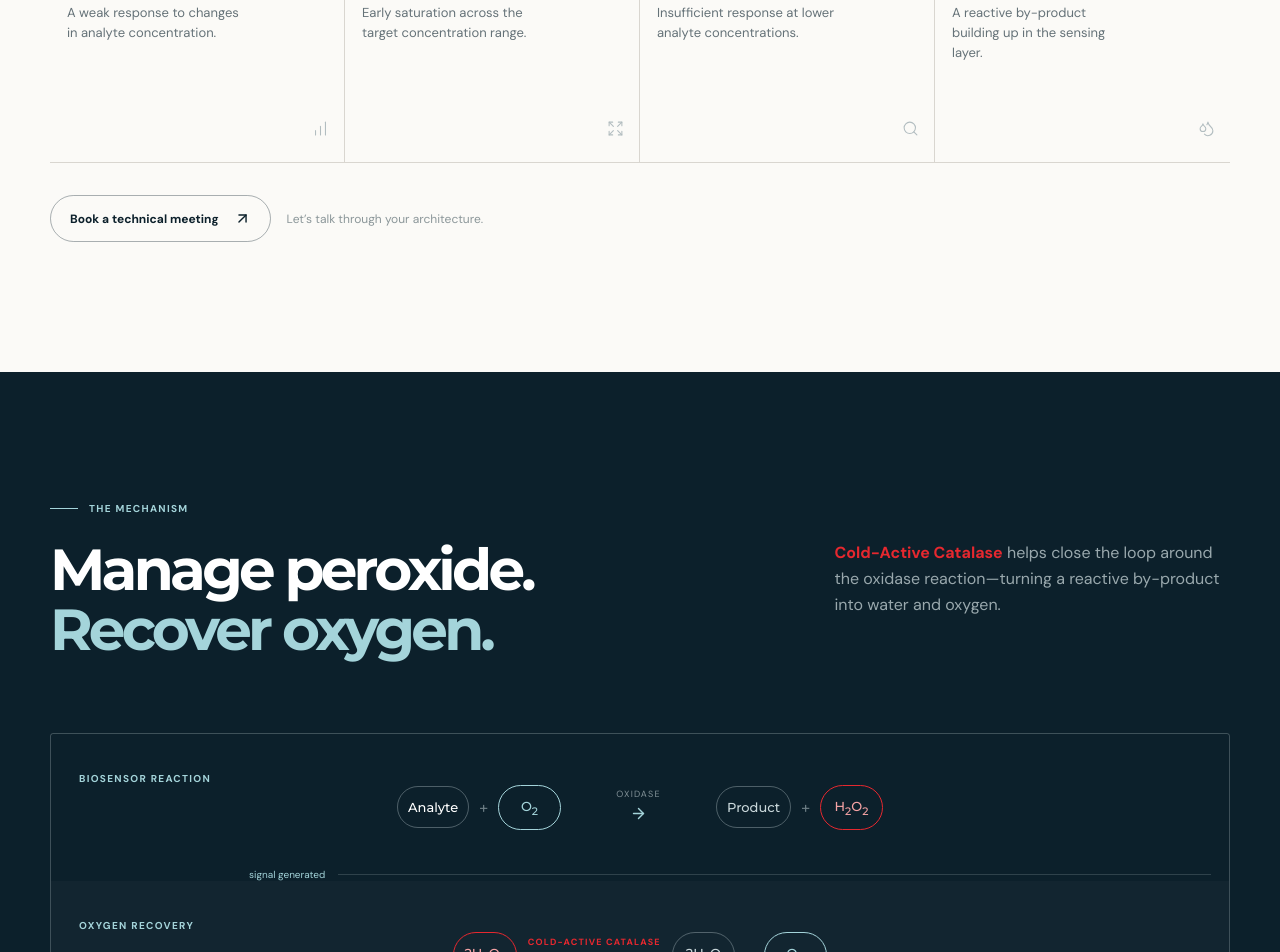
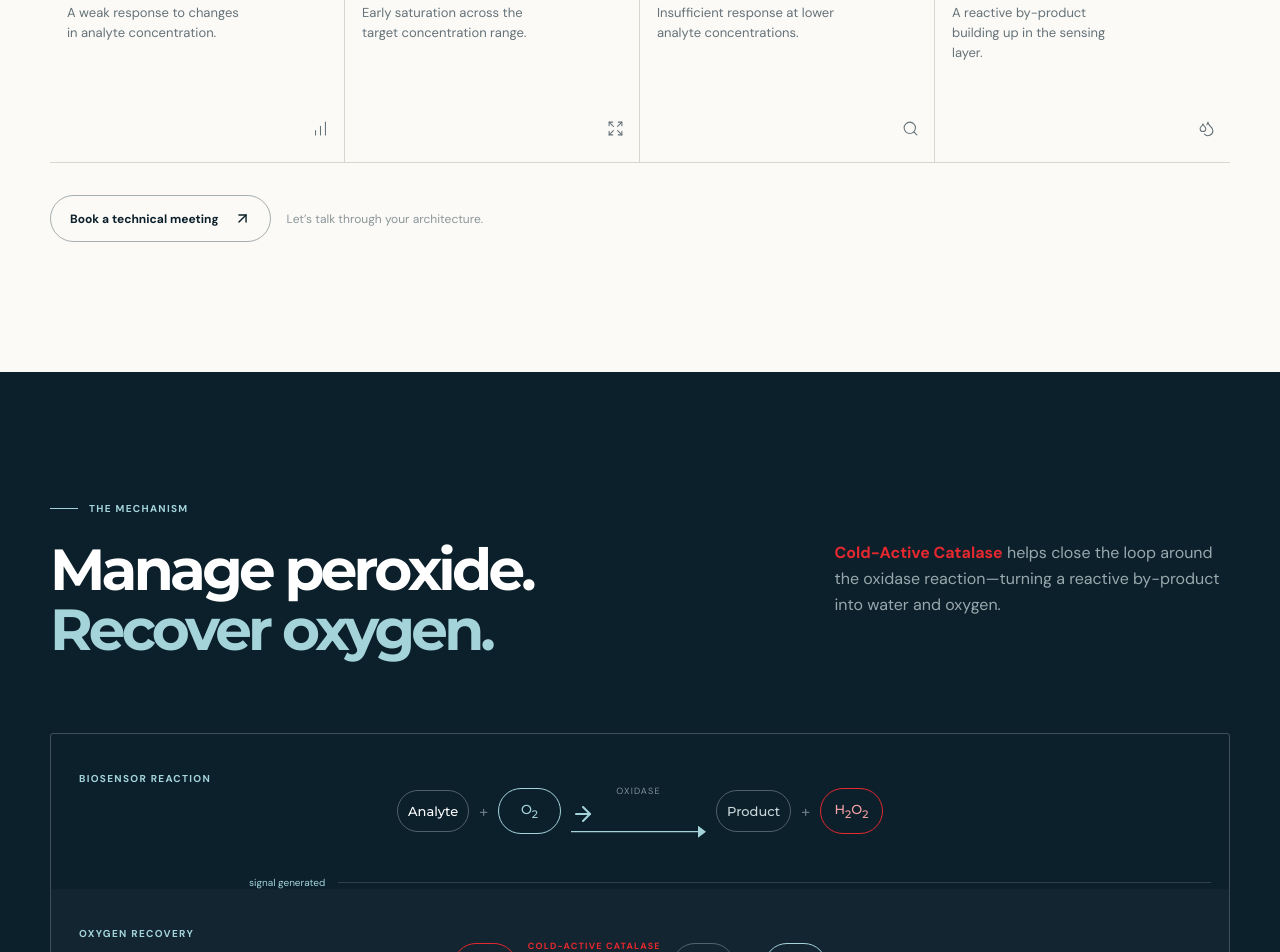
Before and after one commit to dmunozg/swissaustral_catalase_landing, a React (Vite) app: page / in a window 1280 px wide. Shown: the part 1380-2332 px from the top of the page. Built offline with nearby package versions, Linux system fonts and the light colour scheme.

Commit message:
fix: clearer arrows

```diff
--- a/src/styles.css
+++ b/src/styles.css
@@ -495,7 +495,7 @@ h3 em {
   position: absolute;
   right: 15px;
   bottom: 20px;
-  color: #b2bdc0;
+  color: #657278;
 }
 .section-cta {
   display: flex;
@@ -589,6 +589,8 @@ h3 em {
   color: rgba(229, 241, 243, 0.45);
 }
 .reaction-arrow {
+  display: grid;
+  grid-template-rows: auto 1fr;
   flex: 1 1 70px;
   color: #a4d4da;
   font-family: Montserrat, sans-serif;
@@ -607,9 +609,12 @@ h3 em {
   color: #e6282f;
   font-weight: 700;
 }
-.reaction-arrow-icon {
-  width: 17px;
-  height: 17px;
+.reaction-arrow::after {
+  content: "";
+  align-self: center;
+  height: 12px;
+  background: currentColor;
+  clip-path: polygon(0 45%, calc(100% - 8px) 45%, calc(100% - 8px) 0, 100% 50%, calc(100% - 8px) 100%, calc(100% - 8px) 55%, 0 55%);
 }
 .reaction-divider {
   display: flex;
```
